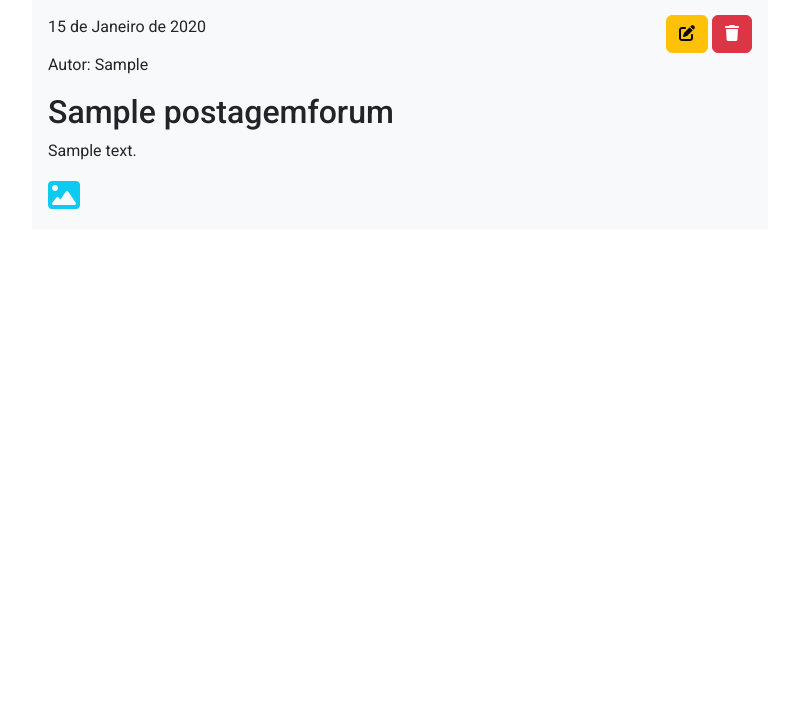
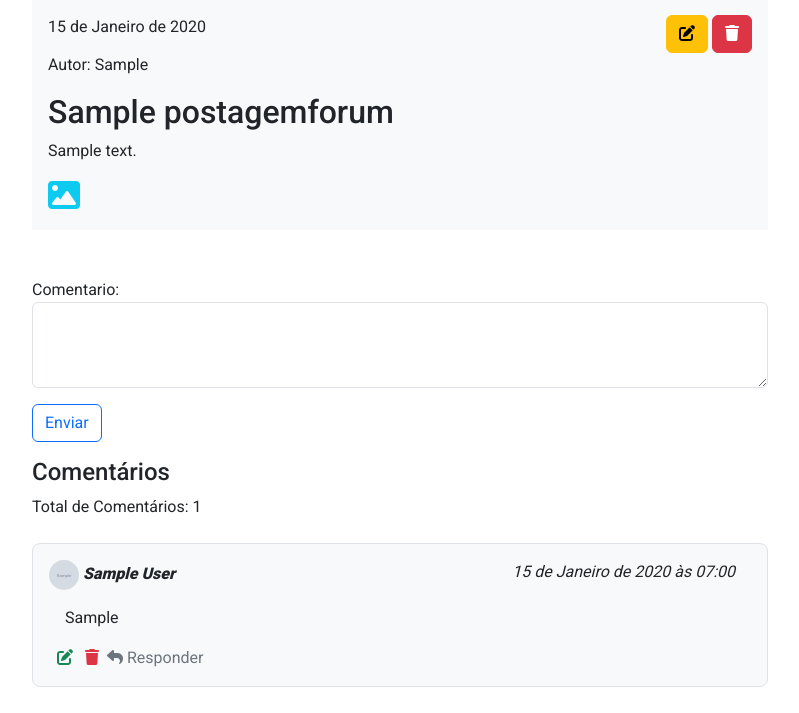
Before and after one commit to ricardoramospereira/site_sistema, a Django app: a page that uses templates/posts/detail-post.html in a window 1280 px wide. Shown: the part 87-800 px from the top of the page, without its empty margins (50-849 px from the left). Run offline with Django 4.2, Linux system fonts and the light colour scheme; a user stored in the database is signed in; tables that the repository leaves empty hold one stand-in row (values such as "Sample post"); grey boxes marked "Sample" are stand-in pictures; parts of the project's set-up code (start-up, migrations or seed data) failed here and were passed over.

Commit message:
comentario/edit-post

```diff
--- a/apps/posts/admin.py
+++ b/apps/posts/admin.py
@@ -13,6 +13,8 @@ class PostagemForumAdmin(admin.ModelAdmin):
     readonly_fields = ('slug',)
 # Register your models here.
 admin.site.register(models.PostagemForum, PostagemForumAdmin)
+admin.site.register(models.PostagemForumComentario)
+
 # admin.site.register(models.PostagemForumImagem)
 
 
--- a/apps/posts/forms.py
+++ b/apps/posts/forms.py
@@ -1,7 +1,7 @@
 from django import forms
 from django.conf import settings
 from django.shortcuts import get_object_or_404
-from .models import PostagemForum
+from .models import PostagemForum, PostagemForumComentario
 
 class MultipleFileInput(forms.ClearableFileInput):
     allow_multiple_selected = True
@@ -40,3 +40,12 @@ class PostagemForumForm(forms.ModelForm):
                 field.widget.attrs['class'] = 'form-check-input'
             else:
                 field.widget.attrs['class'] = 'form-control'
+
+class PostagemForumComentarioForm(forms.ModelForm):
+    class Meta:
+        model = PostagemForumComentario
+        fields = ['comentario']
+        widgets = {
+        'comentario': forms.Textarea(
+        attrs={'class': 'form-control', 'rows': 3})
+        }
--- a/apps/posts/models.py
+++ b/apps/posts/models.py
@@ -49,3 +49,28 @@ class PostagemForumImagem(models.Model):
         super().clean()
         if self.postagem.postagem_imagens.count() >= 5: # Limitar somente 5 anexos
             raise ValidationError('Você só pode adicionar no máximo 5 anexos.')
+
+class PostagemForumComentario(models.Model):
+    usuario = models.ForeignKey(user, on_delete=models.CASCADE, related_name='usuario_comentario')
+    postagem = models.ForeignKey(PostagemForum, on_delete=models.CASCADE, related_name="postagem_comentario")
+    parent = models.ForeignKey('self', on_delete=models.CASCADE, blank=True, null=True, related_name='+')
+    data_criacao = models.DateTimeField(auto_now_add=True)
+    comentario = models.TextField(blank=True, null=True)
+
+    @property
+    def children(self):
+        return PostagemForumComentario.objects.filter(parent=self).order_by('-data_criacao').all()
+
+    @property
+    def is_parent(self):
+        if self.parent is None:
+            return True
+        return False
+
+    def __str__(self):
+        return '{} - {}'.format(self.usuario.email, self.postagem.titulo)
+
+    class Meta:
+        verbose_name = 'Comentário'
+        verbose_name_plural = 'Comentários'
+        ordering = ['-data_criacao']
--- a/apps/posts/urls.py
+++ b/apps/posts/urls.py
@@ -12,5 +12,9 @@ urlpatterns = [
     # AJAX
     path('remove_image/', views.remove_image, name='remove_image'),
 
+    # Comentários
+    path('adicionar-comentario/<str:slug>/', views.adicionar_comentario, name='adicionar-comentario'), #TODO: ALTERAR PARA INGLES
+    path('editar-comentario/<int:comentario_id>/', views.editar_comentario, name='editar-comentario'), #TODO: ALTERAR PARA INGLES
+
 
 ]
--- a/apps/posts/views.py
+++ b/apps/posts/views.py
@@ -1,7 +1,7 @@
 from config.utils import add_form_errors_to_messages, filter_model #TODO:separar
 from posts import models
 from django.shortcuts import get_object_or_404, render, redirect
-from posts.forms import PostagemForumForm
+from posts.forms import PostagemForumComentarioForm, PostagemForumForm
 from django.contrib import messages
 from django.contrib.auth.decorators import login_required
 from django.core.exceptions import PermissionDenied
@@ -105,7 +105,13 @@ def create_post(request):
 def detail_post(request, slug):
     post = get_object_or_404(models.PostagemForum, slug=slug)
     form = PostagemForumForm(instance=post)
-    context = {'form': form, 'post': post}
+    form_comentario = PostagemForumComentarioForm()
+    context = {
+        'form': form,
+        'post': post,
+        'form_comentario': form_comentario
+        }
+
     return render(request,'posts/detail-post.html', context)
 
 
@@ -177,3 +183,28 @@ def remove_image(request):
         status = 'error'
 
     return JsonResponse({'message': message, 'status': status})
+
+def adicionar_comentario(request, slug):
+    postagem = get_object_or_404(models.PostagemForum, slug=slug)
+    message = 'Comentário Adcionado com sucesso!'
+    if request.method == 'POST':
+        form = PostagemForumComentarioForm(request.POST)
+        if form.is_valid():
+            comentario = form.save(commit=False)
+            comentario.usuario = request.user
+            comentario.postagem = postagem
+            comentario.save()
+            messages.warning(request, message)
+            return redirect('detail-post', slug=postagem.slug)
+    return JsonResponse({'status': message})
+
+def editar_comentario(request, comentario_id):
+    comentario = get_object_or_404(models.PostagemForumComentario, id=comentario_id)
+    message = 'Comentário Editado com sucesso!'
+    if request.method == 'POST':
+        form = PostagemForumComentarioForm(request.POST, instance=comentario)
+        if form.is_valid():
+            form.save()
+            messages.info(request, message)
+            return redirect('detail-post', slug=comentario.postagem.slug)
+    return JsonResponse({'status': message}) # TODO: PAGINA DE ERRO
--- /dev/null
+++ b/templates/posts/comentarios/adicionar-comentario.html
@@ -0,0 +1,16 @@
+<div class="mt-5">
+  {% if user.is_authenticated %}
+  <form method="POST" action="{% url 'adicionar-comentario' post.slug %}">
+    {% csrf_token %} {{ form_comentario.as_p }}
+    <button type="submit" class="btn btn-outline-primary">Enviar</button>
+  </form>
+  {% else %}
+  <div class="text-center mb-3">
+    <h4>Olá,</h4>
+    <p>Você precisa fazer login no sistema para comentar.</p>
+    <a class="btn btn-dark" href="{% url 'login' %}">
+      <i class="fas fa-sign-in-alt fa-2x"></i>
+    </a>
+  </div>
+  {% endif %}
+</div>
--- /dev/null
+++ b/templates/posts/comentarios/editar-comentario.html
@@ -0,0 +1,25 @@
+<!-- Editar Comentario -->
+<div class="collapse mt-2" id="editarComentario{{comentario.id}}">
+  <form method="POST" action="{% url 'editar-comentario' comentario.id %}">
+    {% csrf_token %}
+   <textarea class="form-control" rows="3" name="comentario" id="comentario"
+    placeholder="Escreva um comentário...">{{comentario.comentario}}</textarea>
+    {{comentario.comentario}}</textarea
+    >
+    <div class="d-flex justify-content-between">
+      <button type="submit" class="btn">
+        <i class="fas fa-save fa-1x"></i> Salvar
+      </button>
+      <button
+        class="btn btn-white-sm"
+        type="button"
+        data-bs-toggle="collapse"
+        data-bs-target="#editarComentario{{comentario.id}}"
+        aria-expanded="false"
+        aria-controls="collapseEditarComentario"
+      >
+        <i class="fas fa-times fa-1x"></i>
+      </button>
+    </div>
+  </form>
+</div>
--- /dev/null
+++ b/templates/posts/comentarios/lista-comentario.html
@@ -0,0 +1,51 @@
+<div class="mt-3">
+  <h4>Comentários</h4>
+  <p>Total de Comentários: {{ post.postagem_comentario.all|length }}</p>
+  {% for comentario in post.postagem_comentario.all %}
+  <div class="d-flex mt-4">
+    <div class="bg-light border rounded-3 w-100 p-3">
+      <div class="d-flex justify-content-between">
+        <div>
+          <img
+            src="{{comentario.usuario.perfil.foto.url}}"
+            class="rounded-circle mr-2"
+            width="30"
+            height="30"
+          />
+          <strong class="fst-italic">
+            {{comentario.usuario.first_name}}
+            {{comentario.usuario.last_name}}</strong
+          >
+        </div>
+        <span class="mx-3 fst-italic">{{comentario.data_criacao}}</span>
+      </div>
+      <p class="text-break mx-3 mt-3">{{comentario.comentario}}</p>
+      <div class="d-flex justify-content-start">
+
+        {% if request.user == comentario.usuario %}
+        <a
+          href="#"
+          class="link-success"
+          data-bs-toggle="collapse"
+          data-bs-target="#editarComentario{{comentario.id}}"
+          aria-expanded="false"
+          aria-controls="collapseEditarComentario"
+          ><i class="fas fa-edit mx-2"></i
+        ></a>
+        <a href="#" class="link-danger"
+          ><i class="fas fa-trash fa-1x mx-1"></i
+        ></a>
+        {% endif %}
+
+        {% if user.is_authenticated %}
+        <a href="#" class="link-secondary">
+          <i class="fa fa-reply fa-1x mx-1"></i>Responder
+        </a>
+        {% endif %}
+
+      </div>
+    </div>
+  </div>
+  {% include "posts/comentarios/editar-comentario.html"%}
+  {% endfor %}
+</div>
--- a/templates/posts/detail-post.html
+++ b/templates/posts/detail-post.html
@@ -50,9 +50,13 @@
 
         </div>
       </div>
+      {% include "posts/comentarios/adicionar-comentario.html"%}
+      {% include "posts/comentarios/lista-comentario.html"%}
+
     </div>
   </div>
 </div>
+
 {% include "posts/modal-form-posts.html"%}
 {% include "posts/delete-post.html"%}
 {% endblock %}
```
Also changed, not shown: apps/posts/migrations/0005_postagemforumcomentario.py (added).
